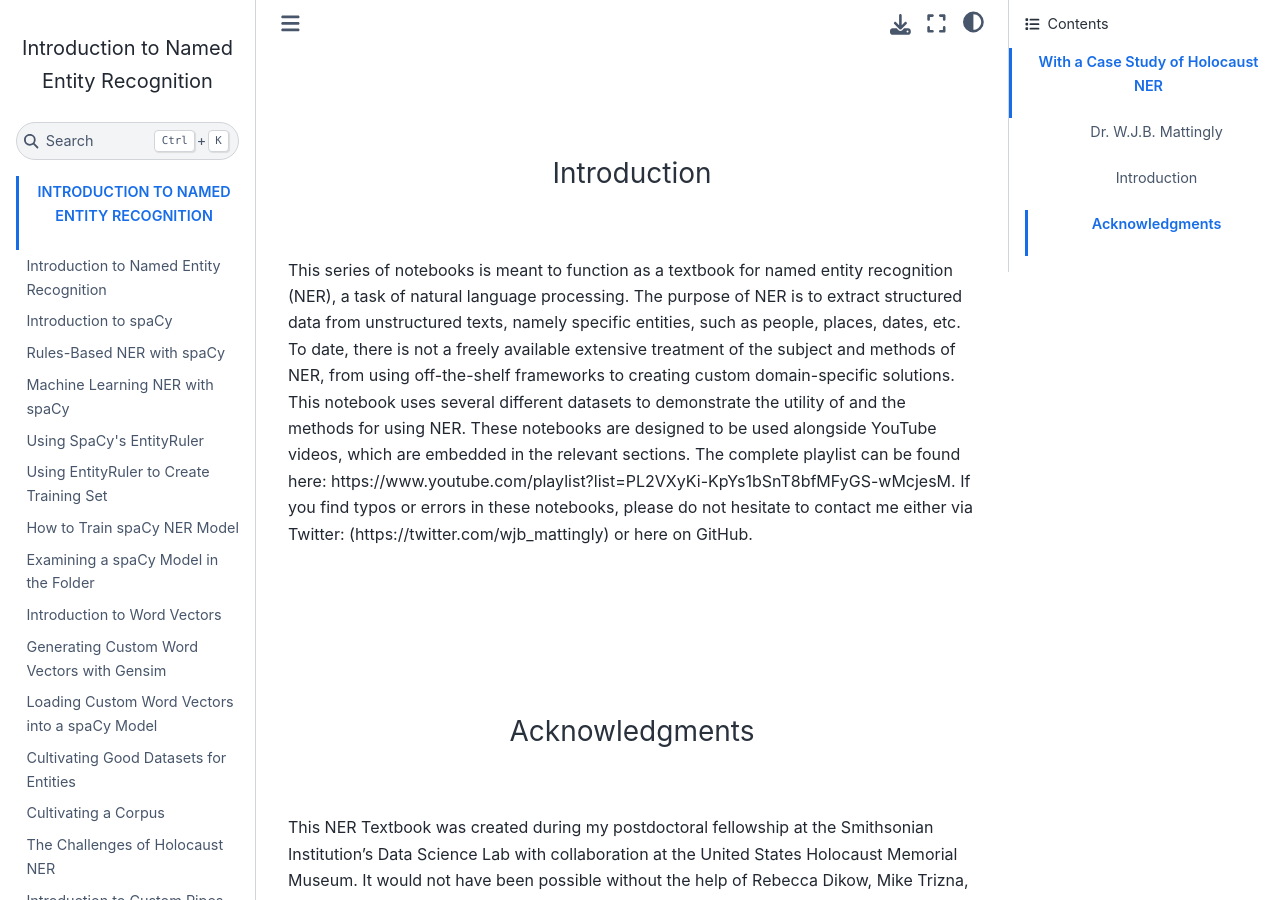
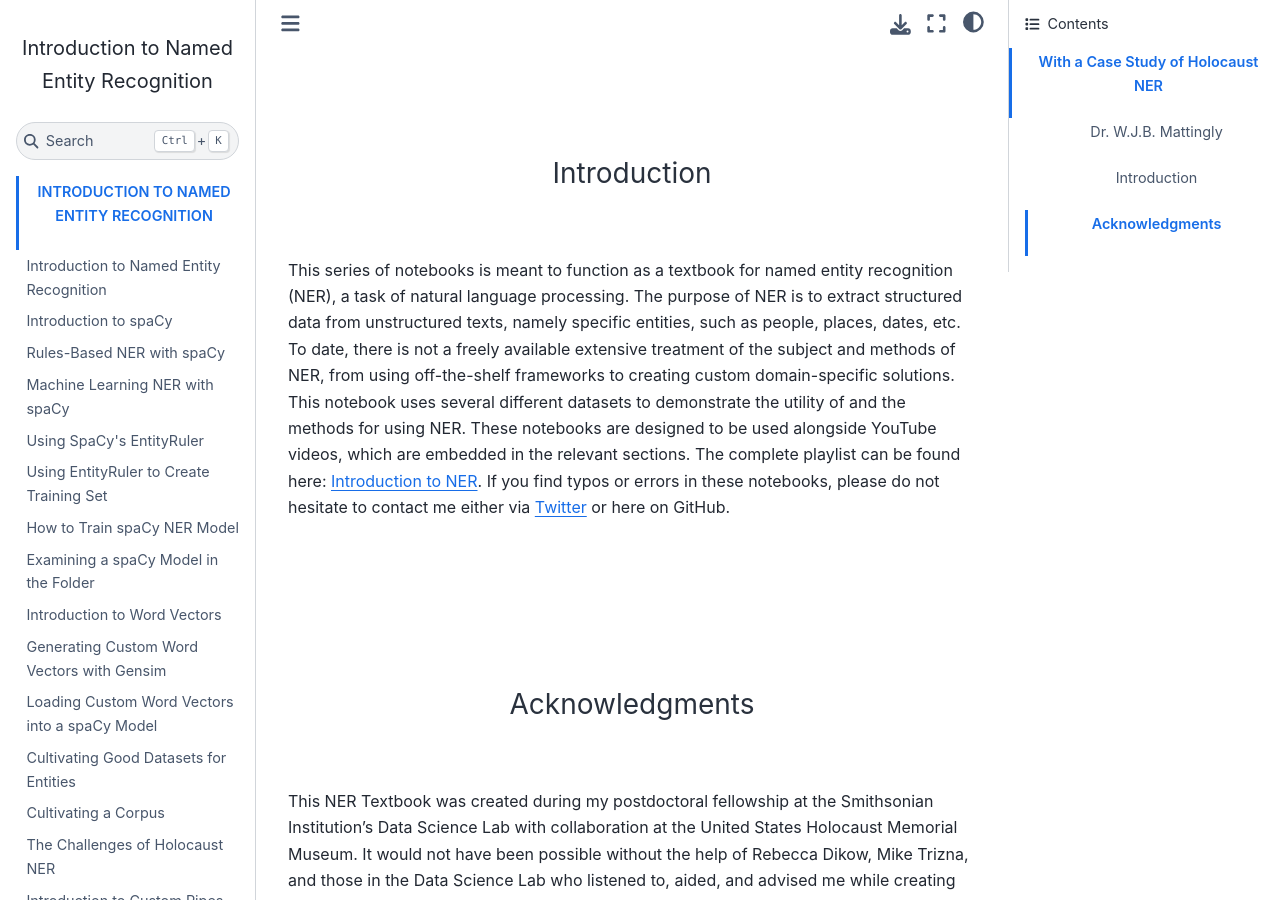
Before and after one commit to wjbmattingly/holocaust_ner_lessons, a Jupyter Book: the page built from intro.md, in a window 1280 px wide and 900 px high, scrolled down 678 px. Built offline with Jupyter Book 1.0.4 settings and Sphinx 7.4.7 and the Sphinx Book theme 1.1.4, drawn with Linux system fonts in a browser that asks for light colours.

Commit message:
Update intro.md

```diff
--- a/intro.md
+++ b/intro.md
@@ -10,7 +10,7 @@
 
 <br><br><br><br>
 ### <p align="center">Introduction</p>
-This series of notebooks is meant to function as a textbook for named entity recognition (NER), a task of natural language processing. The purpose of NER is to extract structured data from unstructured texts, namely specific entities, such as people, places, dates, etc. To date, there is not a freely available extensive treatment of the subject and methods of NER, from using off-the-shelf frameworks to creating custom domain-specific solutions. This notebook uses several different datasets to demonstrate the utility of and the methods for using NER. These notebooks are designed to be used alongside YouTube videos, which are embedded in the relevant sections. The complete playlist can be found here: https://www.youtube.com/playlist?list=PL2VXyKi-KpYs1bSnT8bfMFyGS-wMcjesM. If you find typos or errors in these notebooks, please do not hesitate to contact me either via Twitter: (https://twitter.com/wjb_mattingly) or here on GitHub.
+This series of notebooks is meant to function as a textbook for named entity recognition (NER), a task of natural language processing. The purpose of NER is to extract structured data from unstructured texts, namely specific entities, such as people, places, dates, etc. To date, there is not a freely available extensive treatment of the subject and methods of NER, from using off-the-shelf frameworks to creating custom domain-specific solutions. This notebook uses several different datasets to demonstrate the utility of and the methods for using NER. These notebooks are designed to be used alongside YouTube videos, which are embedded in the relevant sections. The complete playlist can be found here: <a href="https://www.youtube.com/playlist?list=PL2VXyKi-KpYs1bSnT8bfMFyGS-wMcjesM">Introduction to NER</a>. If you find typos or errors in these notebooks, please do not hesitate to contact me either via <a href="https://twitter.com/wjb_mattingly">Twitter</a> or here on GitHub.
 
 <br><br><br><br>
 ### <p align="center">Acknowledgments</p>
```
